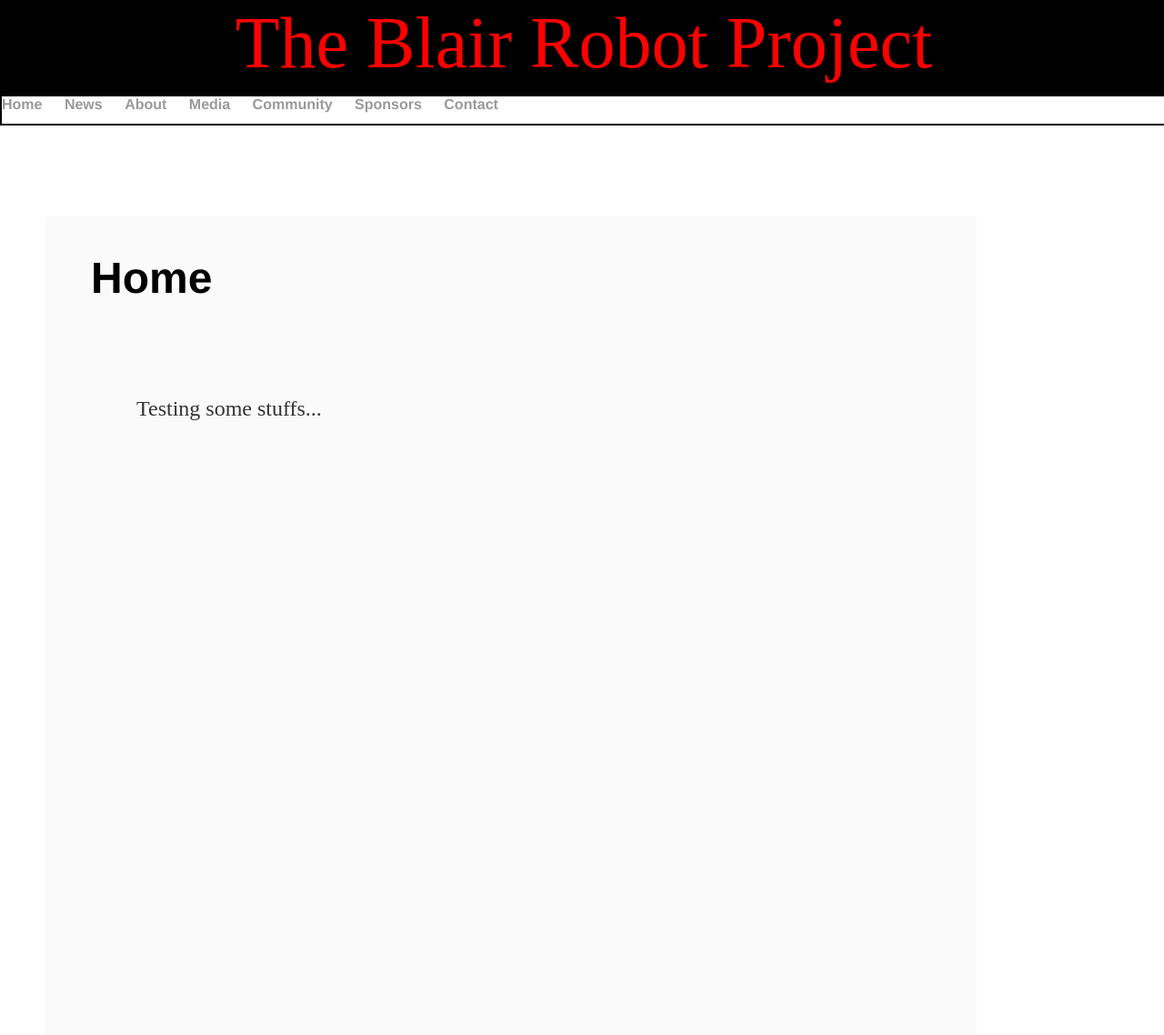
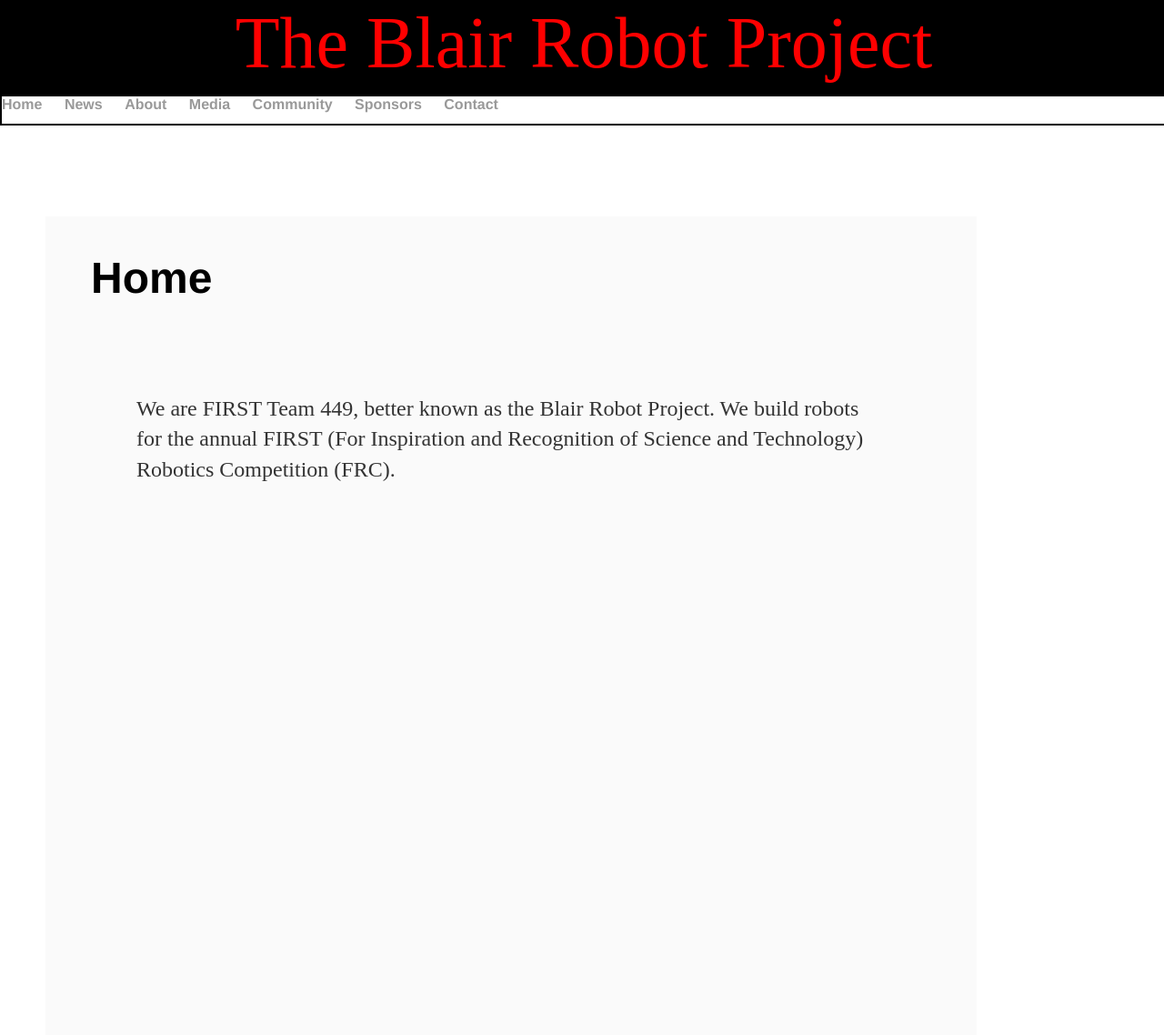
Before and after one commit to mouseythemouse/blair-robot-project.github.io, a Jekyll site: the page built from index.html, in a window 1280 px wide. Shown: the whole page at 91% size. Built offline with Jekyll 4.4.1, drawn with Linux system fonts in a browser that asks for light colours.

Commit message:
Update index.html

```diff
--- a/index.html
+++ b/index.html
@@ -4,5 +4,6 @@
 ---
 <div class="home">
 	<h2>Home</h2>
-	<p>Testing some stuffs...</p>
+	<p>We are FIRST Team 449, better known as the Blair Robot Project. We build robots for the annual FIRST
+	(For Inspiration and Recognition of Science and Technology) Robotics Competition (FRC).</p>
 </div>
```
